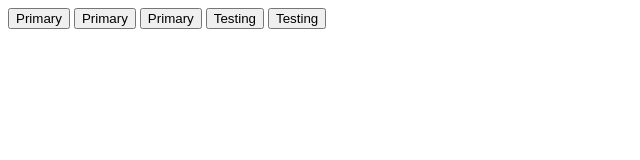
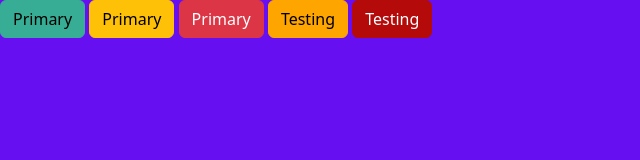
Before and after one commit to bebentorres/WD11_EXERCISE13_TORRES, a website: page index.html in a window 1280 px wide. Shown: the whole page, without its empty margins (0-640 px from the left). Drawn offline with nearby package versions, Linux system fonts and the light colour scheme; the site is published under a folder, as on GitHub Pages, so addresses that start at the root find nothing.

Commit message:
Update index.html

```diff
--- a/index.html
+++ b/index.html
@@ -5,7 +5,7 @@
     <meta http-equiv="X-UA-Compatible" content="IE=edge">
     <meta name="viewport" content="width=device-width, initial-scale=1.0">
     <title>Exercise 13</title>
-    <link rel="stylesheet" href="/css/main.min.css">
+    <link rel="stylesheet" href="css/main.min.css">
 </head>
 <body class="bg-dark">
     <button class="btn btn-primary">Primary</button>
```
